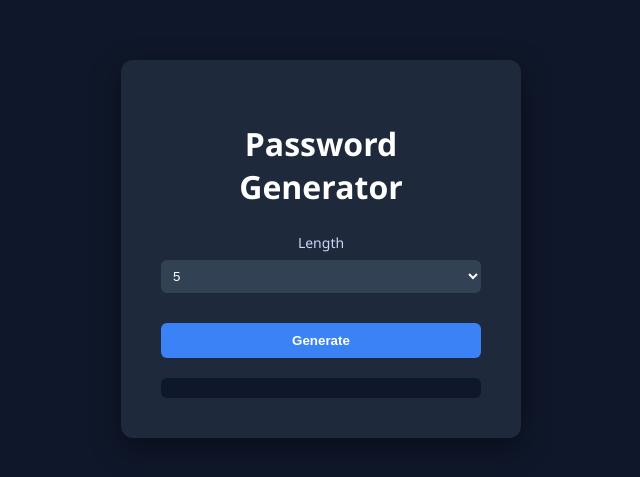
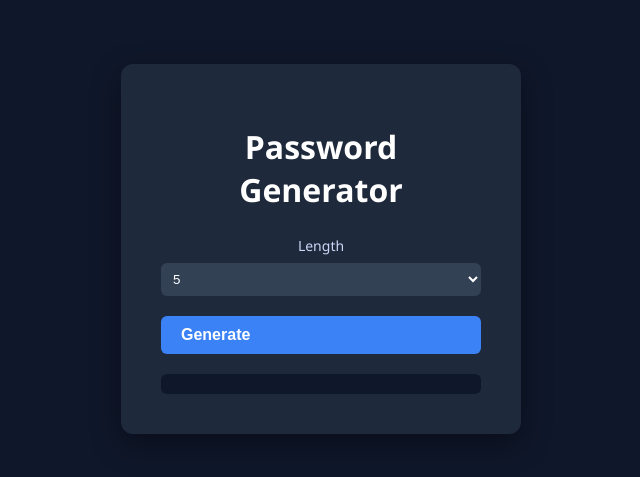
Before and after one commit to Future526479/Password-Generator-Website, a React app in the folder frontend/: page / in a window 1280 px wide. Shown: the part 151-628 px from the top of the page, without its empty margins (319-959 px from the left). Built offline with nearby package versions, Linux system fonts and the light colour scheme; the HTML template or start-up script is replaced by a standard one.

Commit message:
Update App.css

```diff
--- a/frontend/src/App.css
+++ b/frontend/src/App.css
@@ -70,3 +70,32 @@ select {
   font-family: monospace;
   letter-spacing: 2px;
 }
+
+.generateBtn {
+  padding: 10px 20px;
+  font-size: 16px;
+  cursor: pointer;
+  display: flex;
+  align-items: center;
+  gap: 8px;
+}
+
+.generateBtn:disabled {
+  opacity: 0.7;
+  cursor: not-allowed;
+}
+
+.spinner {
+  width: 14px;
+  height: 14px;
+  border: 2px solid white;
+  border-top: 2px solid transparent;
+  border-radius: 50%;
+  animation: spin 0.6s linear infinite;
+}
+
+@keyframes spin {
+  to {
+    transform: rotate(360deg);
+  }
+}
```
